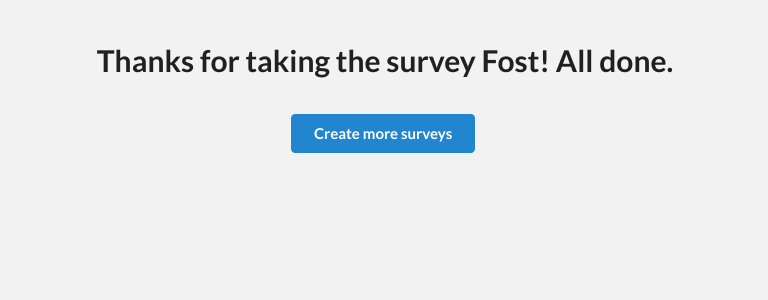
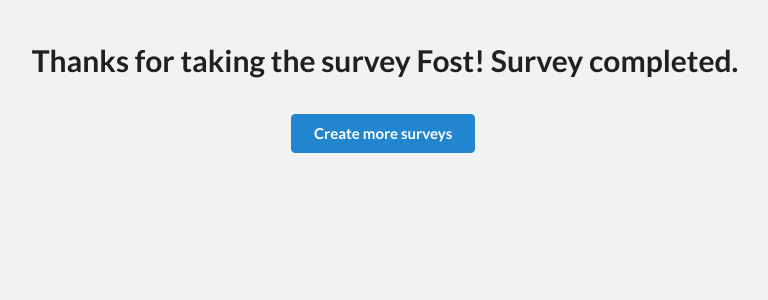
Before and after one commit to ahn1305/brainstorm, a Django app: page /surveys/3/thanks/ in a window 1280 px wide. Shown: the top 300 px of the page, without its empty margins (255-1023 px from the left). Run offline with Django 3.2, Linux system fonts and the light colour scheme; data comes from the database, SQL or seed files in the repository.

Commit message:
latest commit

```diff
--- a/survey_app/templates/survey_app/thanks.html
+++ b/survey_app/templates/survey_app/thanks.html
@@ -3,7 +3,7 @@
 
 {% block content %}
 <div class="ui center aligned basic very padded segment">
-    <h1 class="ui header">Thanks for taking the survey {{ survey.title }}! All done.
+    <h1 class="ui header">Thanks for taking the survey {{ survey.title }}! Survey completed.
     </h1>
     <br>
     <a href="{% url 'survey-list' %}">
```
